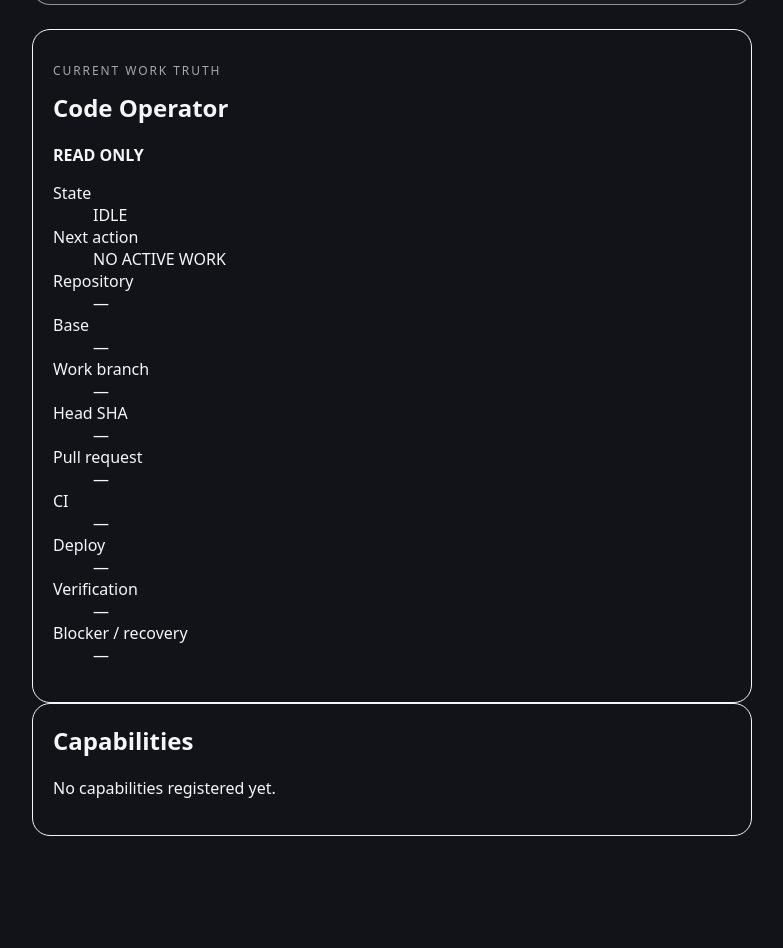
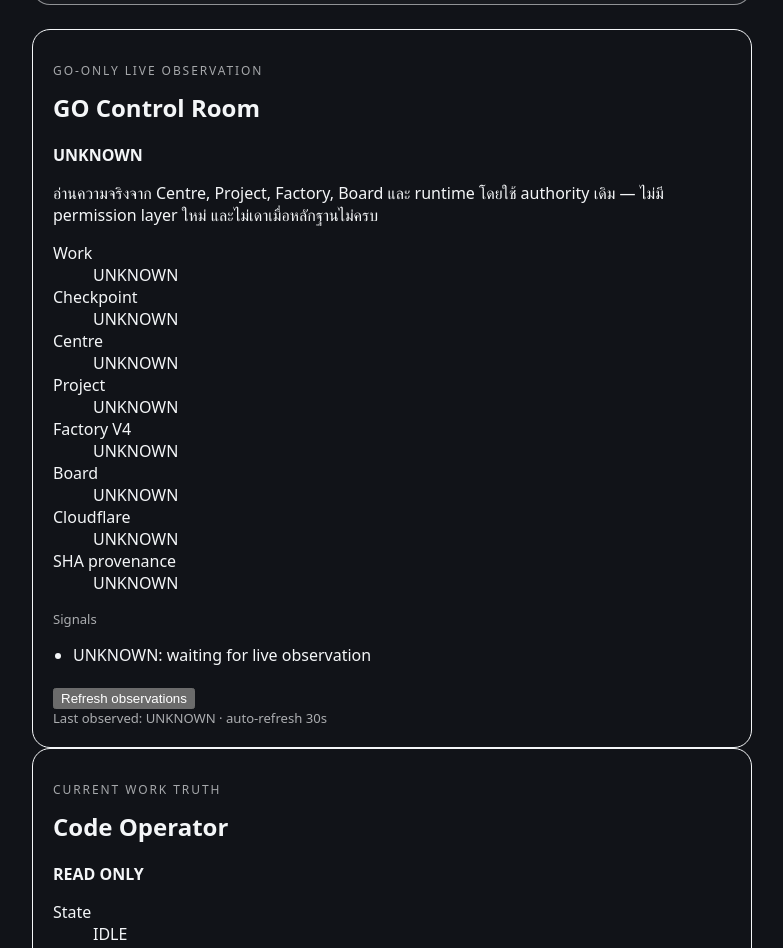
Before and after one commit to pureekangraw-ops/standard-, a website with bundled scripts: page go-hub.html in a window 1280 px wide. Shown: the part 1578-2526 px from the top of the page, without its empty margins (248-1031 px from the left). Before the commit the page ends 2462 px from the top, so only its background shows below. Built offline with nearby package versions, Linux system fonts and the light colour scheme; no server answers.

Commit message:
GO Hub: update go-hub.html

```diff
--- a/go-hub.html
+++ b/go-hub.html
@@ -77,6 +77,31 @@
       <div class="go-workbench__item"><span>Evidence</span><strong data-workbench-evidence>—</strong></div>
       <div class="go-workbench__item"><span>Next</span><strong data-workbench-next>—</strong></div>
     </section>
+    <section class="hub-panel control-room" data-control-room aria-labelledby="control-room-title">
+      <div class="operator-heading">
+        <div>
+          <p class="hub-kicker">GO-ONLY LIVE OBSERVATION</p>
+          <h2 id="control-room-title">GO Control Room</h2>
+        </div>
+        <strong data-control-room-status>UNKNOWN</strong>
+      </div>
+      <p>อ่านความจริงจาก Centre, Project, Factory, Board และ runtime โดยใช้ authority เดิม — ไม่มี permission layer ใหม่ และไม่เดาเมื่อหลักฐานไม่ครบ</p>
+      <dl class="operator-grid">
+        <div><dt>Work</dt><dd data-control-room-work>UNKNOWN</dd></div>
+        <div><dt>Checkpoint</dt><dd data-control-room-checkpoint>UNKNOWN</dd></div>
+        <div><dt>Centre</dt><dd data-control-room-centre>UNKNOWN</dd></div>
+        <div><dt>Project</dt><dd data-control-room-project>UNKNOWN</dd></div>
+        <div><dt>Factory V4</dt><dd data-control-room-factory>UNKNOWN</dd></div>
+        <div><dt>Board</dt><dd data-control-room-board>UNKNOWN</dd></div>
+        <div><dt>Cloudflare</dt><dd data-control-room-cloudflare>UNKNOWN</dd></div>
+        <div><dt>SHA provenance</dt><dd data-control-room-provenance>UNKNOWN</dd></div>
+      </dl>
+      <p class="counter-hint">Signals</p>
+      <ul class="hub-capabilities" data-control-room-signals><li>UNKNOWN: waiting for live observation</li></ul>
+      <p class="centre-error" data-control-room-error role="alert"></p>
+      <button type="button" data-control-room-refresh>Refresh observations</button>
+      <p class="counter-hint">Last observed: <span data-control-room-updated>UNKNOWN</span> · auto-refresh 30s</p>
+    </section>
     <section class="hub-panel code-operator" data-code-operator aria-labelledby="code-operator-title">
       <div class="operator-heading">
         <div>
```
